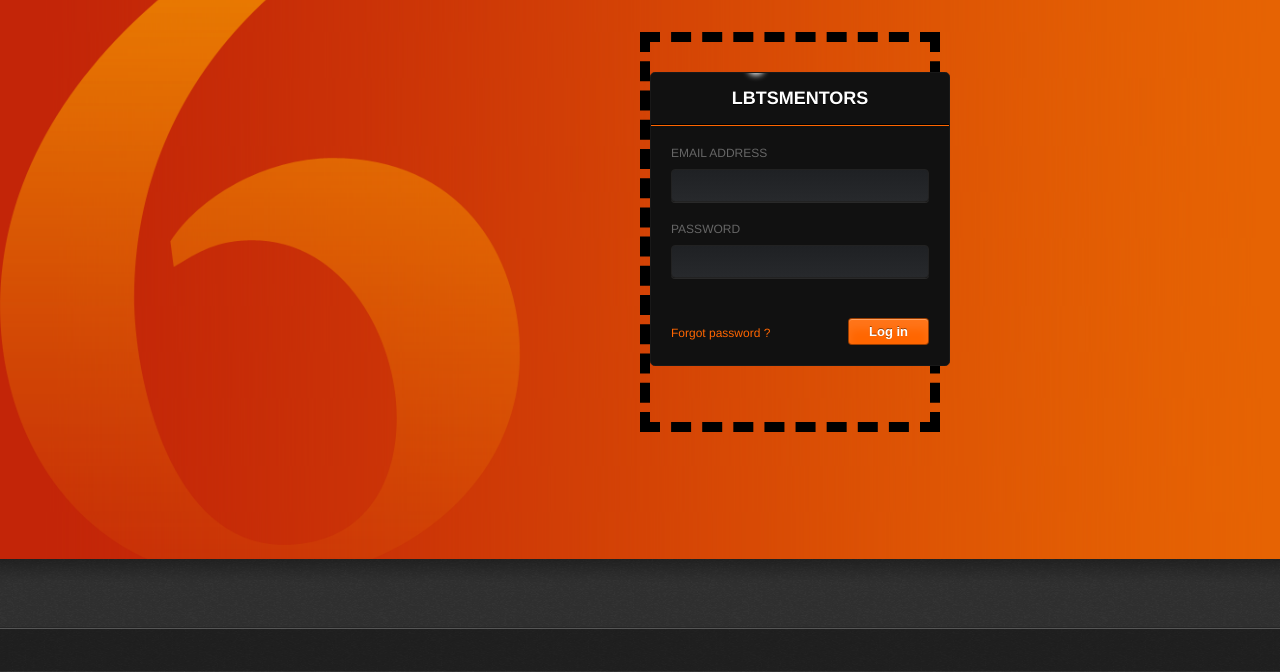
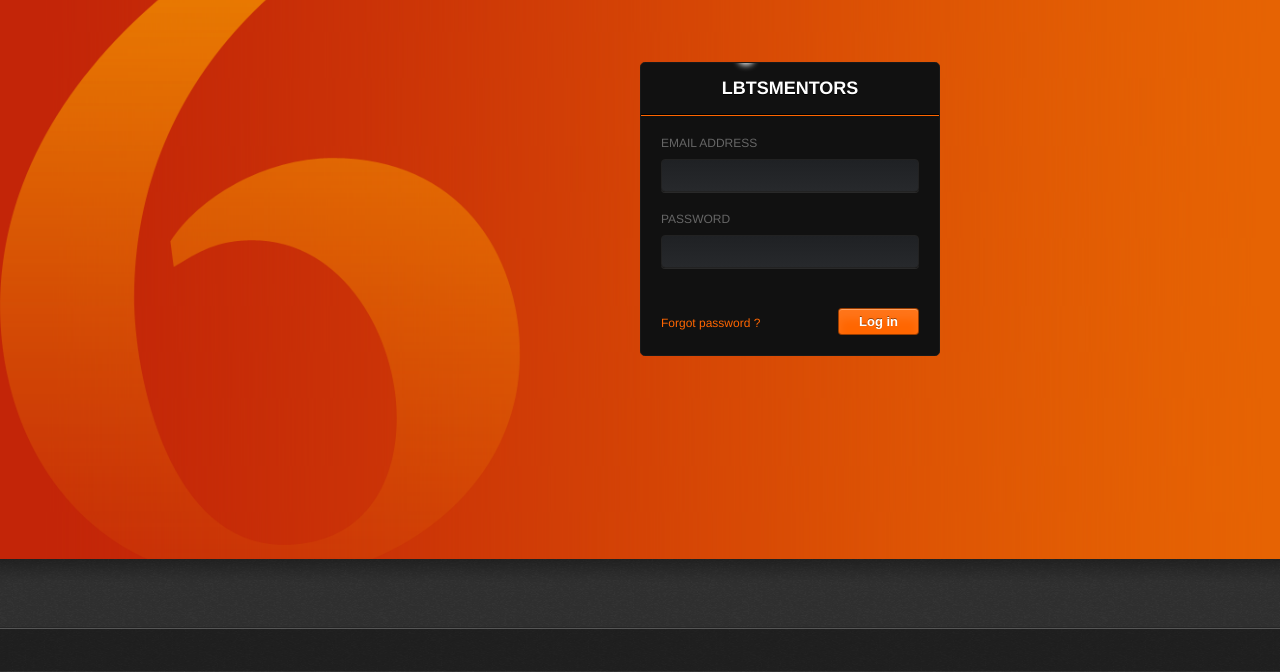
Before and after one commit to Tyson324/LBTS, a plain HTML site: page index.html in a window 1280 px wide. Shown: the part 128-800 px from the top of the page. Drawn offline with Linux system fonts and the light colour scheme.

Commit message:
Removed the annoying border

```diff
--- a/css/axurerp_pagespecificstyles.css
+++ b/css/axurerp_pagespecificstyles.css
@@ -18,7 +18,7 @@ width: 300px;
 height: 400px;
 left: 50%;
 position: absolute;
-border: 10px dashed black;
+border: none;
 z-index: 1;
 
 
```
